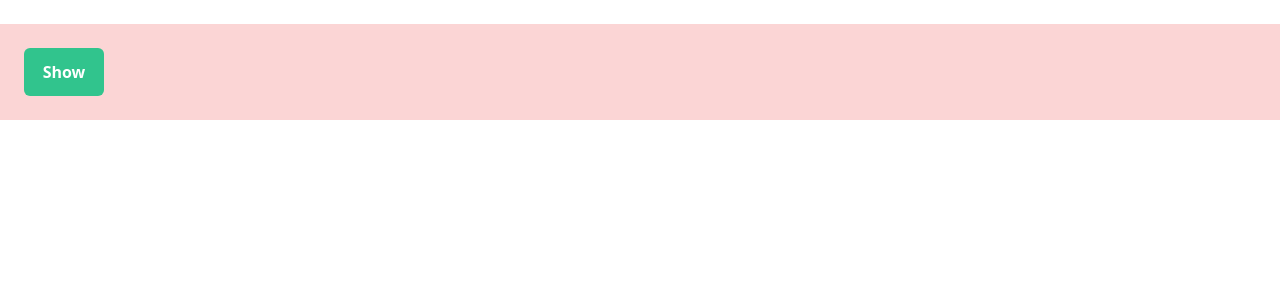
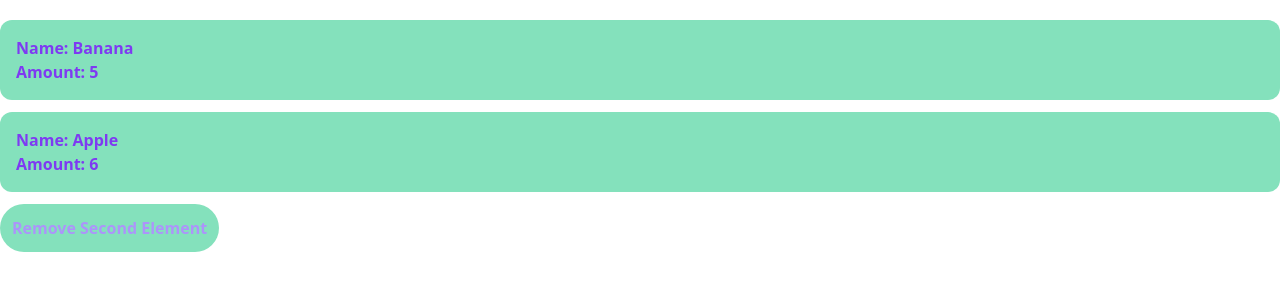
Before and after one commit to Mark-Alexis-Posadas/learn-zustand, a React (Vite) app: page / in a window 1280 px wide. Shown: the top 300 px of the page. Built offline with nearby package versions, Linux system fonts and the light colour scheme.

Commit message:
added remove element

```diff
--- a/src/App.jsx
+++ b/src/App.jsx
@@ -1,9 +1,9 @@
-import Toggle from "./components/ToggleContent/Toggle";
+import RemoveElement from "./components/RemoveElement/RemoveElement";
 
 const App = () => {
   return (
     <div>
-      <Toggle />
+      <RemoveElement />
     </div>
   );
 };
--- /dev/null
+++ b/src/components/RemoveElement/RemoveElement.jsx
@@ -0,0 +1,26 @@
+import useStore from "./useStore";
+
+export default function RemoveElement() {
+  const { fruits, removeElement } = useStore((state) => {
+    return {
+      fruits: state.initialState,
+      removeElement: state.removeElement,
+    };
+  });
+  return (
+    <div className="container mx-auto mt-5">
+      {fruits.map((fruit) => (
+        <div key={fruit.id} className="bg-green-300 mb-3 p-4 rounded-xl">
+          <h2 className="font-bold text-purple-600">Name: {fruit.name}</h2>
+          <h2 className="font-bold text-purple-600">Amount: {fruit.amount}</h2>
+        </div>
+      ))}
+      <button
+        onClick={removeElement}
+        className="text-purple-400 bg-green-300 rounded-full p-3 font-bold hover:text-purple-600 hover:bg-green-400"
+      >
+        Remove Second Element
+      </button>
+    </div>
+  );
+}
--- /dev/null
+++ b/src/components/RemoveElement/useStore.js
@@ -0,0 +1,15 @@
+import { create } from "zustand";
+
+const useStore = create((set) => ({
+  initialState: [
+    { id: 1, name: "Banana", amount: 5 },
+    { id: 2, name: "Apple", amount: 6 },
+  ],
+
+  removeElement: () =>
+    set((state) => ({
+      initialState: state.initialState.filter((data) => data.id !== 2),
+    })),
+}));
+
+export default useStore;
```
